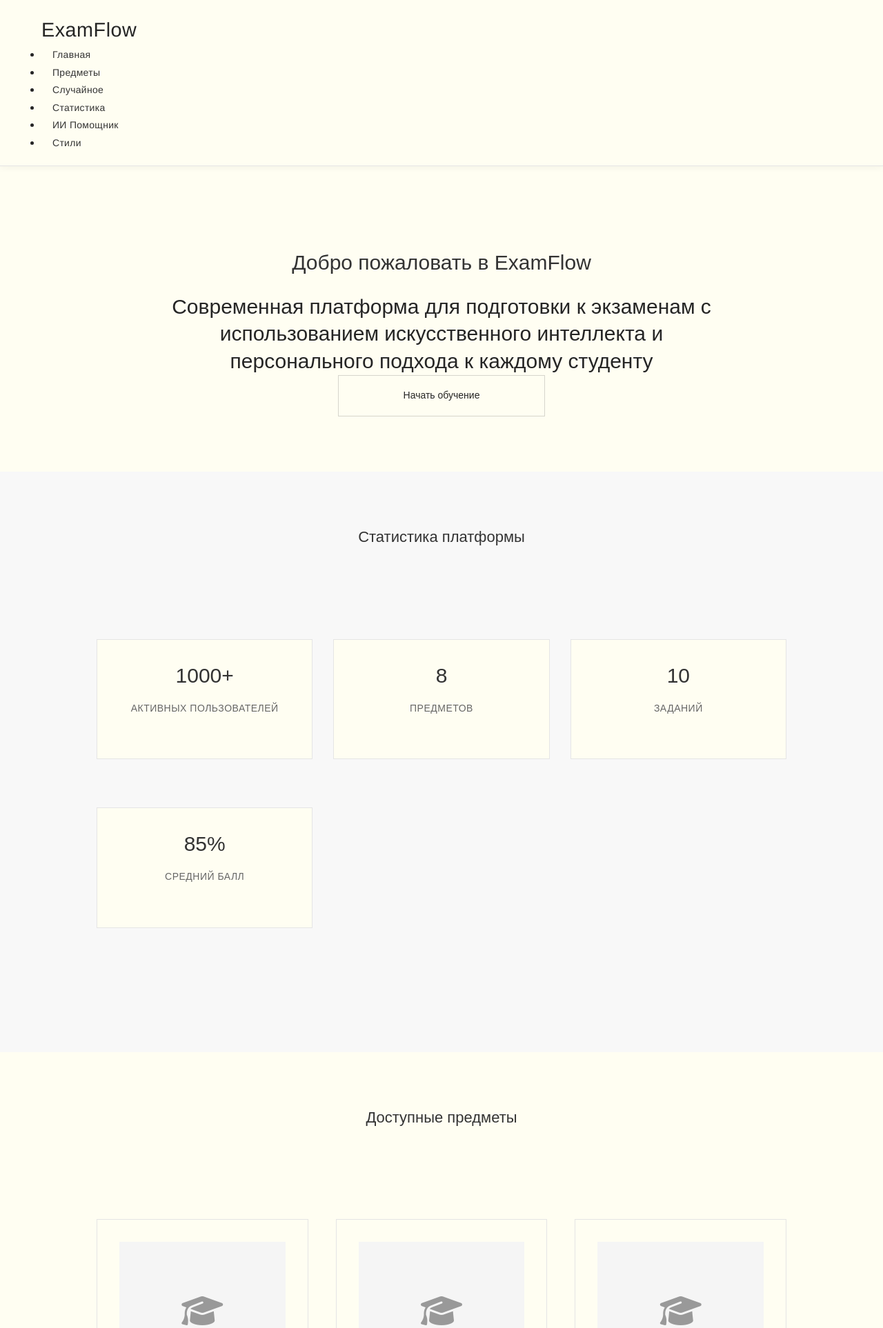
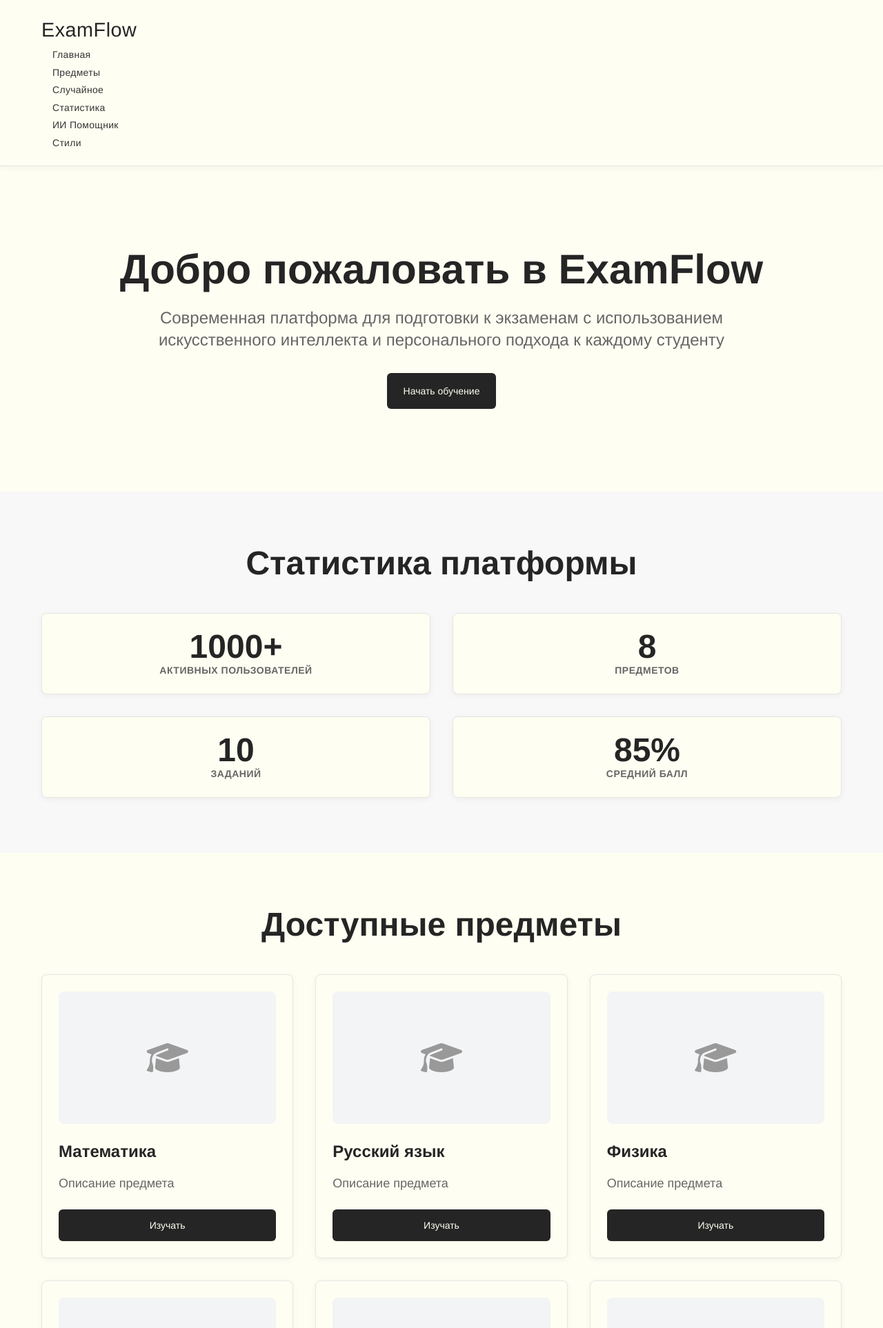
Before and after one commit to gaus-1/ExamFlow, a Django app: page / in a window 1280 px wide. Shown: the top 1926 px of the page at 69% size. Run offline with Django 4.2, Linux system fonts and the light colour scheme; data comes from the database, SQL or seed files in the repository; data that the repository does not hold is empty; some libraries are stand-ins or nearby versions; some web fonts are replaced.

Commit message:
Интеграция Tailwind CSS - Добавлены правильные отступы, границы и размеры, обновлен дизайн главной страницы с использованием Tailwind классов, сохранены наши цвета и шрифты

```diff
--- a/templates/base.html
+++ b/templates/base.html
@@ -34,10 +34,10 @@
     <!-- Icons -->
     <link href="https://cdnjs.cloudflare.com/ajax/libs/font-awesome/6.4.0/css/all.min.css" rel="stylesheet">
 
-    <!-- Custom CSS -->
-    <link rel="stylesheet" href="{% static 'css/aesop-real-styles.css' %}">
+    <!-- Tailwind CSS для правильных отступов и размеров -->
+    <link rel="stylesheet" href="{% static 'css/tailwind-styles.css' %}">
 
-    <!-- Основные стили для ExamFlow -->
+    <!-- Основные стили для ExamFlow с нашими цветами и шрифтами -->
     <style>
         /* Основные стили */
         body {
@@ -165,42 +165,82 @@
             }
         }
 
-        /* Убираем Bootstrap стили */
+        /* Контейнер с правильными отступами */
         .container {
             max-width: 1200px;
             margin: 0 auto;
             padding: 0 20px;
         }
 
-        .row {
-            display: flex;
-            flex-wrap: wrap;
-            margin: 0 -15px;
+        /* Секции с правильными отступами */
+        .section-padding {
+            padding: 80px 0;
         }
 
-        .col-12, .col-md-3, .col-md-4, .col-md-6, .col-lg-8 {
-            padding: 0 15px;
-            box-sizing: border-box;
+        .section-padding-sm {
+            padding: 60px 0;
         }
 
-        .col-12 { width: 100%; }
-        .col-md-3 { width: 25%; }
-        .col-md-4 { width: 33.333333%; }
-        .col-md-6 { width: 50%; }
-        .col-lg-8 { width: 66.666667%; }
-
-        @media (max-width: 768px) {
-            .col-md-3, .col-md-4, .col-md-6, .col-lg-8 {
-                width: 100%;
-                margin-bottom: 20px;
-            }
+        .section-padding-lg {
+            padding: 120px 0;
         }
 
-        .py-5 { padding: 60px 0; }
-        .mb-4 { margin-bottom: 24px; }
-        .mb-5 { margin-bottom: 32px; }
-        .text-center { text-align: center; }
-        .bg-light { background-color: #f8f8f8; }
+        /* Карточки с правильными границами и отступами */
+        .card {
+            background: #fffef2;
+            border: 1px solid #e5e5e5;
+            border-radius: 8px;
+            padding: 24px;
+            box-shadow: 0 2px 10px rgba(0,0,0,0.05);
+        }
+
+        .card-hover:hover {
+            box-shadow: 0 4px 20px rgba(0,0,0,0.1);
+            transform: translateY(-2px);
+            transition: all 0.3s ease;
+        }
+
+        /* Кнопки с правильными стилями */
+        .btn-primary {
+            background: #252525;
+            color: #fffef2;
+            border: none;
+            padding: 12px 24px;
+            border-radius: 6px;
+            font-family: 'Helvetica Neue', Arial, sans-serif;
+            font-size: 0.875rem;
+            font-weight: 500;
+            cursor: pointer;
+            transition: all 0.2s ease;
+            text-decoration: none;
+            display: inline-block;
+        }
+
+        .btn-primary:hover {
+            background: #333;
+            transform: translateY(-1px);
+            box-shadow: 0 4px 12px rgba(0,0,0,0.15);
+        }
+
+        .btn-secondary {
+            background: transparent;
+            color: #252525;
+            border: 1px solid #e5e5e5;
+            padding: 12px 24px;
+            border-radius: 6px;
+            font-family: 'Helvetica Neue', Arial, sans-serif;
+            font-size: 0.875rem;
+            font-weight: 500;
+            cursor: pointer;
+            transition: all 0.2s ease;
+            text-decoration: none;
+            display: inline-block;
+        }
+
+        .btn-secondary:hover {
+            background: #f8f8f8;
+            border-color: #252525;
+        }
     </style>
 
     {% block extra_css %}{% endblock %}
--- a/templates/home.html
+++ b/templates/home.html
@@ -5,62 +5,62 @@
 
 {% block content %}
 <!-- Hero Section -->
-<section style="padding: 120px 0 80px; text-align: center; background: #fffef2;">
+<section class="section-padding-lg text-center" style="background: #fffef2;">
     <div class="container">
-        <div class="Heading_base__14byZ Heading_dark__VO0za Heading_xLarge__9kBY8 mb-4">
+        <h1 class="text-5xl md:text-6xl font-bold mb-6" style="color: #252525;">
             Добро пожаловать в ExamFlow
-        </div>
+        </h1>
 
-        <div class="Paragraph_base__IUndo Paragraph_hero__x9brA mb-5" style="max-width: 800px; margin: 0 auto;">
+        <p class="text-xl md:text-2xl mb-8 max-w-4xl mx-auto" style="color: #666;">
             Современная платформа для подготовки к экзаменам с использованием искусственного интеллекта и персонального подхода к каждому студенту
-        </div>
+        </p>
 
-        <a href="#features" class="Button_base__7AwOF Button_blockStyle__J9_bT Button_dark__Vllu2">
+        <a href="#features" class="btn-primary text-lg px-8 py-4">
             Начать обучение
         </a>
     </div>
 </section>
 
 <!-- Статистика -->
-<section id="features" style="padding: 80px 0; background: #f8f8f8;">
+<section id="features" class="section-padding" style="background: #f8f8f8;">
     <div class="container">
-        <div class="Heading_base__14byZ Heading_dark__VO0za Heading_large__y1BpK text-center mb-5">
+        <h2 class="text-4xl md:text-5xl font-bold text-center mb-12" style="color: #252525;">
             Статистика платформы
-        </div>
+        </h2>
 
-        <div class="AssetGrid_base__maqfC" style="grid-template-columns: repeat(auto-fit, minmax(250px, 1fr)); gap: 30px;">
-            <div class="ai-chat-container" style="text-align: center; background: #fffef2;">
-                <div class="Heading_base__14byZ Heading_dark__VO0za Heading_xLarge__9kBY8 mb-2">
+        <div class="grid grid-cols-1 md:grid-cols-2 lg:grid-cols-4 gap-8">
+            <div class="card text-center card-hover">
+                <div class="text-4xl md:text-5xl font-bold mb-3" style="color: #252525;">
                     {{ total_users|default:"1000+" }}
                 </div>
-                <div class="Paragraph_base__IUndo" style="color: #666; text-transform: uppercase; letter-spacing: 0.5px;">
+                <div class="text-sm font-semibold" style="color: #666; text-transform: uppercase; letter-spacing: 0.5px;">
                     Активных пользователей
                 </div>
             </div>
 
-            <div class="ai-chat-container" style="text-align: center; background: #fffef2;">
-                <div class="Heading_base__14byZ Heading_dark__VO0za Heading_xLarge__9kBY8 mb-2">
+            <div class="card text-center card-hover">
+                <div class="text-4xl md:text-5xl font-bold mb-3" style="color: #252525;">
                     {{ total_subjects|default:"8" }}
                 </div>
-                <div class="Paragraph_base__IUndo" style="color: #666; text-transform: uppercase; letter-spacing: 0.5px;">
+                <div class="text-sm font-semibold" style="color: #666; text-transform: uppercase; letter-spacing: 0.5px;">
                     Предметов
                 </div>
             </div>
 
-            <div class="ai-chat-container" style="text-align: center; background: #fffef2;">
-                <div class="Heading_base__14byZ Heading_dark__VO0za Heading_xLarge__9kBY8 mb-2">
+            <div class="card text-center card-hover">
+                <div class="text-4xl md:text-5xl font-bold mb-3" style="color: #252525;">
                     {{ total_tasks|default:"1000+" }}
                 </div>
-                <div class="Paragraph_base__IUndo" style="color: #666; text-transform: uppercase; letter-spacing: 0.5px;">
+                <div class="text-sm font-semibold" style="color: #666; text-transform: uppercase; letter-spacing: 0.5px;">
                     Заданий
                 </div>
             </div>
 
-            <div class="ai-chat-container" style="text-align: center; background: #fffef2;">
-                <div class="Heading_base__14byZ Heading_dark__VO0za Heading_xLarge__9kBY8 mb-2">
+            <div class="card text-center card-hover">
+                <div class="text-4xl md:text-5xl font-bold mb-3" style="color: #252525;">
                     {{ avg_score|default:"85%" }}
                 </div>
-                <div class="Paragraph_base__IUndo" style="color: #666; text-transform: uppercase; letter-spacing: 0.5px;">
+                <div class="text-sm font-semibold" style="color: #666; text-transform: uppercase; letter-spacing: 0.5px;">
                     Средний балл
                 </div>
             </div>
@@ -69,33 +69,33 @@
 </section>
 
 <!-- Предметы -->
-<section style="padding: 80px 0; background: #fffef2;">
+<section class="section-padding" style="background: #fffef2;">
     <div class="container">
-        <div class="Heading_base__14byZ Heading_dark__VO0za Heading_large__y1BpK text-center mb-5">
+        <h2 class="text-4xl md:text-5xl font-bold text-center mb-12" style="color: #252525;">
             Доступные предметы
-        </div>
+        </h2>
 
-        <div class="AssetGrid_base__maqfC" style="grid-template-columns: repeat(auto-fit, minmax(300px, 1fr)); gap: 40px;">
+        <div class="grid grid-cols-1 md:grid-cols-2 lg:grid-cols-3 gap-8">
             {% for subject in subjects %}
-            <div class="ai-chat-container">
-                <div style="background: #f5f5f5; height: 200px; display: flex; align-items: center; justify-content: center; margin-bottom: 20px;">
-                    <i class="fas fa-graduation-cap" style="font-size: 48px; color: #999;"></i>
+            <div class="card card-hover">
+                <div class="bg-gray-100 rounded-lg h-48 flex items-center justify-center mb-6">
+                    <i class="fas fa-graduation-cap text-5xl" style="color: #999;"></i>
                 </div>
-                <div class="Heading_base__14byZ Heading_dark__VO0za Heading_medium__wAIJJ mb-3">
+                <h3 class="text-2xl font-bold mb-4" style="color: #252525;">
                     {{ subject.name }}
-                </div>
-                <div class="Paragraph_base__IUndo Paragraph_large__rowKZ mb-4">
+                </h3>
+                <p class="text-lg mb-6" style="color: #666;">
                     {{ subject.description|default:"Описание предмета" }}
-                </div>
-                <a href="{% url 'subject_detail' subject.id %}" class="Button_base__7AwOF Button_blockStyle__J9_bT Button_dark__Vllu2">
+                </p>
+                <a href="{% url 'subject_detail' subject.id %}" class="btn-primary w-full text-center">
                     Изучать
                 </a>
             </div>
             {% empty %}
-            <div class="ai-chat-container text-center">
-                <div class="Paragraph_base__IUndo" style="color: #999;">
+            <div class="col-span-full text-center">
+                <p class="text-lg" style="color: #999;">
                     Предметы загружаются...
-                </div>
+                </p>
             </div>
             {% endfor %}
         </div>
@@ -103,128 +103,128 @@
 </section>
 
 <!-- Особенности платформы -->
-<section style="padding: 80px 0; background: #f8f8f8;">
+<section class="section-padding" style="background: #f8f8f8;">
     <div class="container">
-        <div class="Heading_base__14byZ Heading_dark__VO0za Heading_large__y1BpK text-center mb-5">
+        <h2 class="text-4xl md:text-5xl font-bold text-center mb-12" style="color: #252525;">
             Особенности платформы
-        </div>
+        </h2>
 
-        <div class="AssetGrid_base__maqfC" style="grid-template-columns: repeat(auto-fit, minmax(300px, 1fr)); gap: 40px;">
-            <div class="ai-chat-container">
-                <div class="Heading_base__14byZ Heading_dark__VO0za Heading_medium__wAIJJ mb-3">
+        <div class="grid grid-cols-1 md:grid-cols-3 gap-8">
+            <div class="card text-center card-hover">
+                <h3 class="text-2xl font-bold mb-4" style="color: #252525;">
                     ИИ-ассистент
-                </div>
-                <div class="Paragraph_base__IUndo Paragraph_large__rowKZ">
+                </h3>
+                <p class="text-lg" style="color: #666;">
                     Персональный помощник для каждого студента
-                </div>
+                </p>
             </div>
 
-            <div class="ai-chat-container">
-                <div class="Heading_base__14byZ Heading_dark__VO0za Heading_medium__wAIJJ mb-3">
+            <div class="card text-center card-hover">
+                <h3 class="text-2xl font-bold mb-4" style="color: #252525;">
                     Аналитика прогресса
-                </div>
-                <div class="Paragraph_base__IUndo Paragraph_large__rowKZ">
+                </h3>
+                <p class="text-lg" style="color: #666;">
                     Детальная статистика обучения
-                </div>
+                </p>
             </div>
 
-            <div class="ai-chat-container">
-                <div class="Heading_base__14byZ Heading_dark__VO0za Heading_medium__wAIJJ mb-3">
+            <div class="card text-center card-hover">
+                <h3 class="text-2xl font-bold mb-4" style="color: #252525;">
                     Мобильное приложение
-                </div>
-                <div class="Paragraph_base__IUndo Paragraph_large__rowKZ">
+                </h3>
+                <p class="text-lg" style="color: #666;">
                     Учитесь в любое время и в любом месте
-                </div>
+                </p>
             </div>
         </div>
     </div>
 </section>
 
 <!-- Как это работает -->
-<section style="padding: 80px 0; background: #fffef2;">
+<section class="section-padding" style="background: #fffef2;">
     <div class="container">
-        <div class="Heading_base__14byZ Heading_dark__VO0za Heading_large__y1BpK text-center mb-5">
+        <h2 class="text-4xl md:text-5xl font-bold text-center mb-12" style="color: #252525;">
             Как это работает
-        </div>
+        </h2>
 
-        <div class="AssetGrid_base__maqfC" style="grid-template-columns: repeat(auto-fit, minmax(250px, 1fr)); gap: 30px;">
-            <div class="ai-chat-container text-center">
-                <div class="Heading_base__14byZ Heading_dark__VO0za Heading_medium__wAIJJ mb-3">
+        <div class="grid grid-cols-1 md:grid-cols-2 lg:grid-cols-4 gap-8">
+            <div class="card text-center card-hover">
+                <h3 class="text-2xl font-bold mb-4" style="color: #252525;">
                     1. Регистрация
-                </div>
-                <div class="Paragraph_base__IUndo">
+                </h3>
+                <p class="text-lg" style="color: #666;">
                     Создайте аккаунт за несколько секунд
-                </div>
+                </p>
             </div>
 
-            <div class="ai-chat-container text-center">
-                <div class="Heading_base__14byZ Heading_dark__VO0za Heading_medium__wAIJJ mb-3">
+            <div class="card text-center card-hover">
+                <h3 class="text-2xl font-bold mb-4" style="color: #252525;">
                     2. Выбор предмета
-                </div>
-                <div class="Paragraph_base__IUndo">
+                </h3>
+                <p class="text-lg" style="color: #666;">
                     Выберите интересующий вас предмет
-                </div>
+                </p>
             </div>
 
-            <div class="ai-chat-container text-center">
-                <div class="Heading_base__14byZ Heading_dark__VO0za Heading_medium__wAIJJ mb-3">
+            <div class="card text-center card-hover">
+                <h3 class="text-2xl font-bold mb-4" style="color: #252525;">
                     3. Начало обучения
-                </div>
-                <div class="Paragraph_base__IUndo">
+                </h3>
+                <p class="text-lg" style="color: #666;">
                     Приступайте к решению заданий
-                </div>
+                </p>
             </div>
 
-            <div class="ai-chat-container text-center">
-                <div class="Heading_base__14byZ Heading_dark__VO0za Heading_medium__wAIJJ mb-3">
+            <div class="card text-center card-hover">
+                <h3 class="text-2xl font-bold mb-4" style="color: #252525;">
                     4. Достижение целей
-                </div>
-                <div class="Paragraph_base__IUndo">
+                </h3>
+                <p class="text-lg" style="color: #666;">
                     Отслеживайте свой прогресс
-                </div>
+                </p>
             </div>
         </div>
     </div>
 </section>
 
 <!-- CTA Section -->
-<section style="padding: 80px 0; background: #252525; color: #fffef2;">
-    <div class="container text-center">
-        <div class="Heading_base__14byZ Heading_light__hLBo0 Heading_large__y1BpK mb-4">
+<section class="section-padding text-center" style="background: #252525; color: #fffef2;">
+    <div class="container">
+        <h2 class="text-4xl md:text-5xl font-bold mb-6" style="color: #fffef2;">
             Готовы начать обучение?
-        </div>
+        </h2>
 
-        <div class="Paragraph_base__IUndo Paragraph_large__rowKZ mb-5" style="color: #bcbbb4;">
+        <p class="text-xl md:text-2xl mb-8 max-w-4xl mx-auto" style="color: #bcbbb4;">
             Присоединяйтесь к тысячам студентов, которые уже используют ExamFlow для подготовки к экзаменам
-        </div>
+        </p>
 
-        <a href="{% url 'register' %}" class="Button_base__7AwOF Button_blockStyle__J9_bT Button_light__T1UVe">
+        <a href="{% url 'register' %}" class="btn-secondary text-lg px-8 py-4" style="background: #fffef2; color: #252525; border-color: #fffef2;">
             Начать сейчас
         </a>
     </div>
 </section>
 
 <!-- Telegram бот -->
-<section style="padding: 80px 0; background: #fffef2;">
-    <div class="container text-center">
-        <div class="Heading_base__14byZ Heading_dark__VO0za Heading_large__y1BpK mb-4">
+<section class="section-padding text-center" style="background: #fffef2;">
+    <div class="container">
+        <h2 class="text-4xl md:text-5xl font-bold mb-6" style="color: #252525;">
             Telegram бот
-        </div>
+        </h2>
 
-        <div class="Paragraph_base__IUndo Paragraph_large__rowKZ mb-4">
+        <p class="text-xl md:text-2xl mb-8" style="color: #666;">
             Получайте задания и подсказки прямо в Telegram
-        </div>
+        </p>
 
-        <div class="ai-chat-container" style="max-width: 400px; margin: 0 auto;">
-            <div class="Heading_base__14byZ Heading_dark__VO0za Heading_medium__wAIJJ mb-3">
+        <div class="card max-w-md mx-auto">
+            <h3 class="text-2xl font-bold mb-4" style="color: #252525;">
                 @ExamFlowBot
-            </div>
+            </h3>
 
-            <div class="Paragraph_base__IUndo mb-4">
+            <p class="text-lg mb-6" style="color: #666;">
                 Нажмите на кнопку ниже, чтобы начать
-            </div>
+            </p>
 
-            <a href="https://t.me/ExamFlowBot" target="_blank" class="Button_base__7AwOF Button_blockStyle__J9_bT Button_dark__Vllu2">
+            <a href="https://t.me/ExamFlowBot" target="_blank" class="btn-primary w-full text-center">
                 Открыть бота
             </a>
         </div>
```
Also changed, not shown: static/css/tailwind-styles.css (added).
